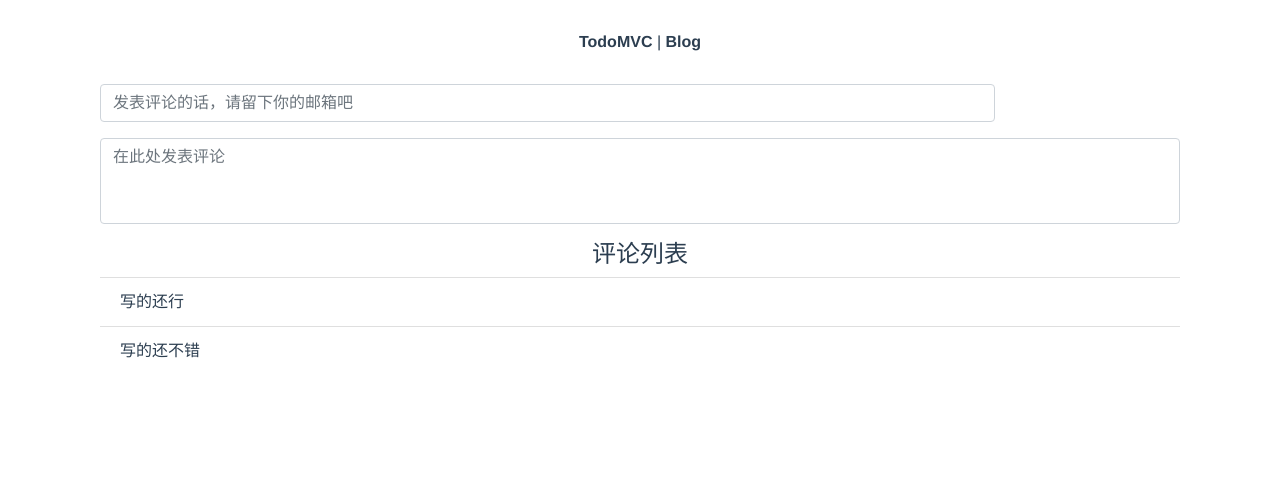
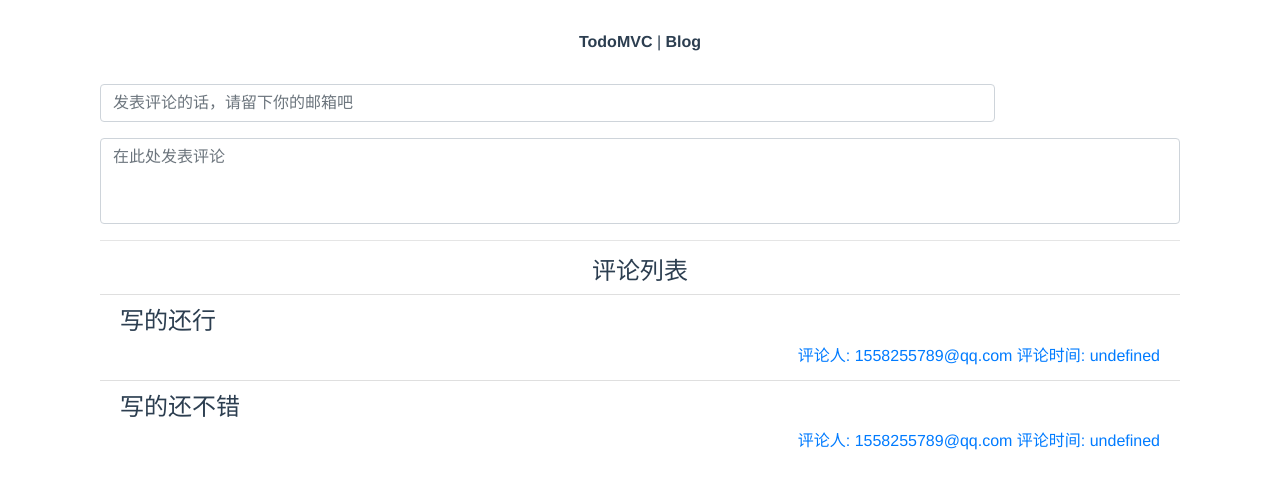
Before and after one commit to pi12138/danluwang-interview-front, a Vue app: page /article/1 in a window 1280 px wide. Shown: the top 488 px of the page. Built offline with nearby package versions, Linux system fonts and the light colour scheme; no server answers.

Commit message:
修改文章列表和评论列表"

```diff
--- a/src/components/Blog.vue
+++ b/src/components/Blog.vue
@@ -1,8 +1,9 @@
 <template>
   <div class="container">
-      <ul class="list-group list-group-flush col-md-6 offset-md-3">
+      <ul class="list-group list-group-flush col-md-10 offset-md-1">
         <a class="list-group-item" v-for="(item, index) in blogList" :key="index" :href="articleUrl(item.id)">
-            <div v-text="item.title" class="text-left"></div>
+            <div v-text="item.title" class="text-left float-left"></div>
+            <div v-text="item.create_time" class="float-right text-dark"></div>
         </a>
       </ul>
   </div>
--- a/src/components/Comment.vue
+++ b/src/components/Comment.vue
@@ -16,11 +16,14 @@
           </form>
       </div>
 
+      <hr>
+
       <div id="commentList">
         <h4>评论列表</h4>
         <ul class="list-group list-group-flush">
             <li class="list-group-item text-left" v-for="(item, index) in commentList" :key="index">
-                <div v-text="item.content"></div>
+                <h4 v-text="item.content"></h4>
+                <div class="float-right text-primary" v-text="userInfo(item)"></div>
             </li>
         </ul>
       </div>
@@ -51,8 +54,11 @@ export default {
       getCommentList(){
         //   获取评论列表
           let url = this.baseUrl
+          let params = {
+              articleId : this.articleId
+          }
 
-          this.$axios.get(url, {articleId: this.articleId})
+          this.$axios.get(url, {params: params})
           .then((result) => {
               this.commentList = result.data
           }).catch((err) => {
@@ -65,16 +71,25 @@ export default {
         let url = this.baseUrl
         let data = {
             'email': this.email,
-            'content': this.content
+            'content': this.content,
+            'article': this.articleId
         }
 
-        this.$axios.post(url, {data})
+        this.$axios.post(url, data)
         .then((result) => {
-            this.commentList.push(result.data)
+            this.commentList.unshift(result.data)
         }).catch((err) => {
             console.log(err.response)
         });
 
+      },
+
+      userInfo(item){
+          if (item.email == ""){
+              return `评论人: ${item.user_address} 评论时间: ${item.create_time}`
+          }else{
+              return `评论人: ${item.email} 评论时间: ${item.create_time}`
+          }
       }
   },
   computed: {
```
